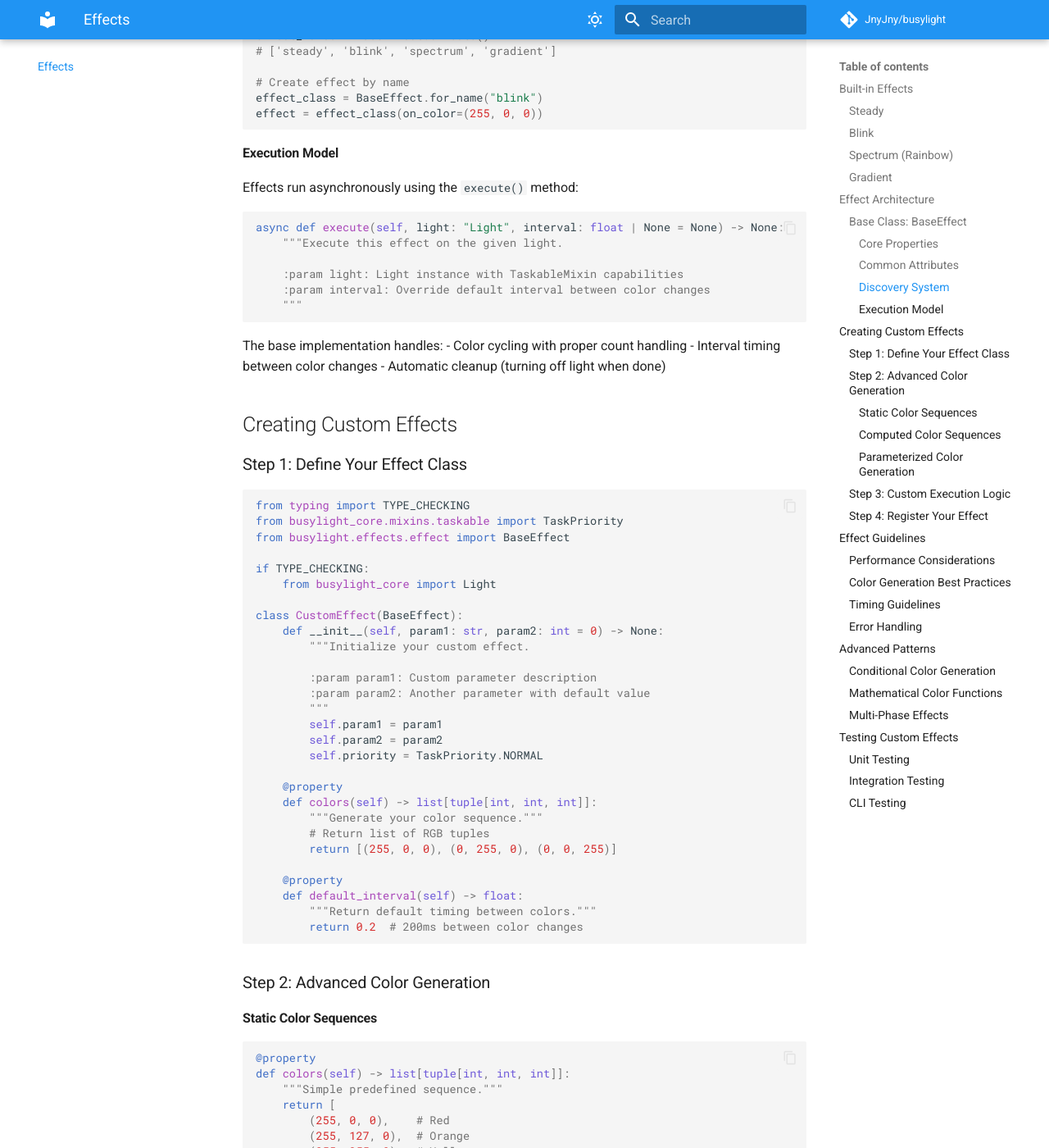
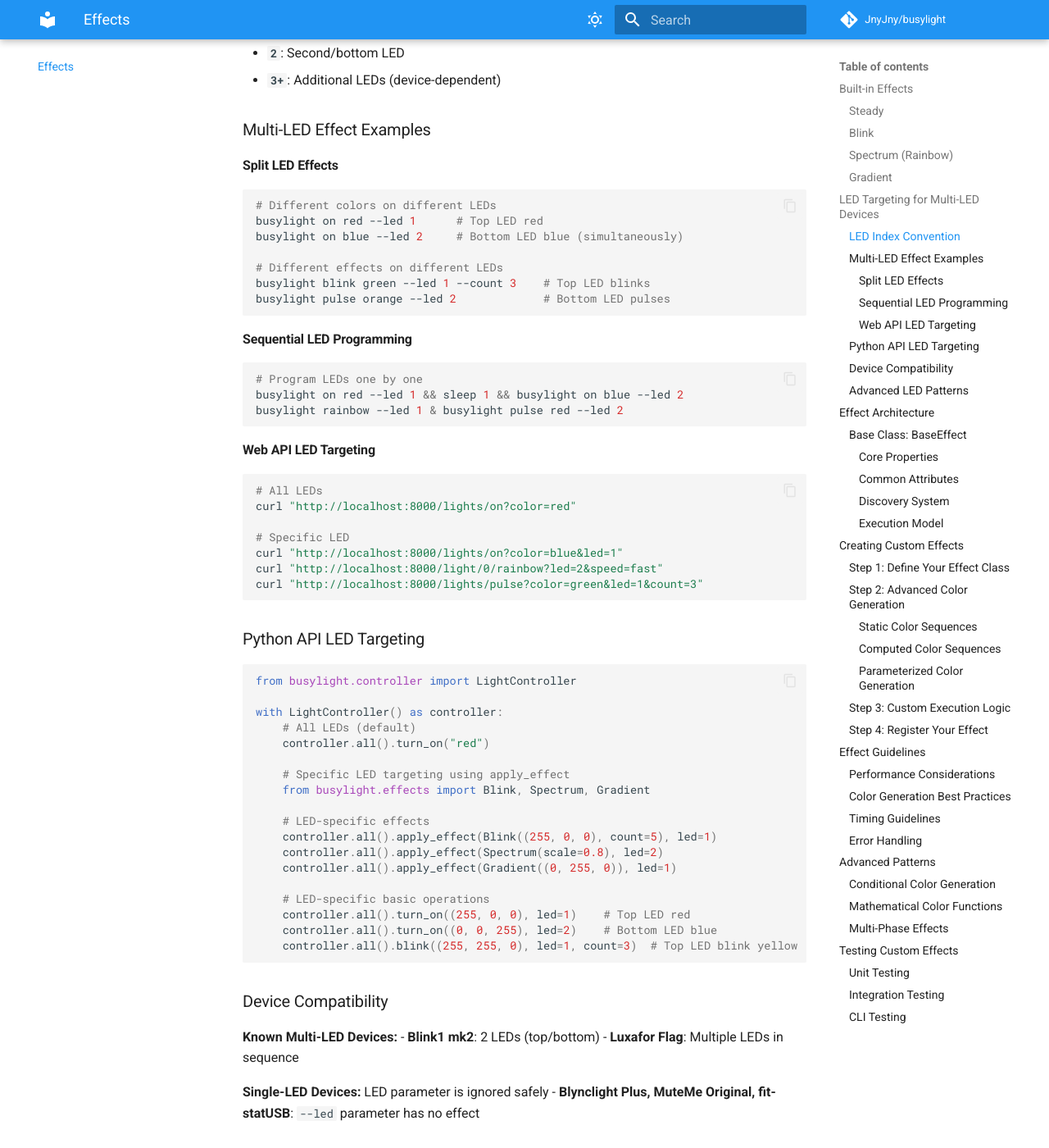
Before and after one commit to JnyJny/busylight, an MkDocs documentation site: the page built from docs/effects.md, in a window 1280 px wide and 1400 px high, scrolled down 2850 px. Shown: the whole window at 82% size. Built offline with MkDocs 1.6.1 and Material for MkDocs 9.7.7, drawn with Linux system fonts in a browser that asks for light colours; comment, search, counter and statistics services are not loaded; the version menu is left out; some of the changed text lies outside the part shown.

````diff
--- /dev/null
+++ b/docs/contributing/led-aware-effects-migration.md
@@ -0,0 +1,315 @@
+# LED-Aware Effects Migration Guide
+
+This guide helps developers migrate from the previous effects system to the new LED-aware effects system introduced in BusyLight.
+
+## Overview of Changes
+
+The LED-aware effects system allows targeting specific LEDs on multi-LED devices (like Blink1 mk2) while maintaining full backward compatibility with existing code.
+
+### Key Improvements
+
+1. **LED Targeting**: All effects can now target specific LEDs using the `led` parameter
+2. **Unified System**: Removed special-case LED blink implementation - all effects use the same system
+3. **API Consistency**: LED parameter is now available across CLI, Web API, and Python API
+4. **Backward Compatible**: Existing code continues to work without changes
+
+## Migration Scenarios
+
+### 1. Basic Effect Usage (No Changes Required)
+
+**Before and After - Identical:**
+```python
+# These work exactly the same as before
+controller.all().turn_on("red")
+controller.all().blink("blue", count=5)
+controller.all().apply_effect(Spectrum())
+
+# CLI commands unchanged
+busylight on red
+busylight blink blue --count 5
+busylight rainbow
+```
+
+### 2. LED-Specific Operations (New Capability)
+
+**Before:** LED-specific operations were limited to basic on/blink
+```python
+# Old: Only basic operations supported LED parameter
+controller.all().turn_on("red", led=1)
+controller.all().blink("blue", led=2, count=3)
+
+# Effects couldn't target specific LEDs
+controller.all().apply_effect(Spectrum())  # Always all LEDs
+```
+
+**After:** All effects support LED targeting
+```python
+# New: All operations and effects support LED parameter
+controller.all().turn_on("red", led=1)
+controller.all().blink("blue", led=2, count=3)
+
+# Effects can now target specific LEDs
+controller.all().apply_effect(Spectrum(), led=1)
+controller.all().apply_effect(Gradient((255, 0, 0)), led=2)
+```
+
+### 3. CLI Command Enhancements
+
+**Before:** Limited LED support
+```bash
+# Old: Only basic commands had LED support
+busylight on red --led 1
+busylight blink blue --led 2 --count 3
+
+# Effects lacked LED support
+busylight rainbow           # Always all LEDs
+busylight pulse red         # Always all LEDs
+```
+
+**After:** All effects support LED targeting
+```bash
+# Enhanced: All commands support LED targeting
+busylight on red --led 1
+busylight blink blue --led 2 --count 3
+
+# Effects now support LED targeting
+busylight rainbow --led 1
+busylight pulse red --led 2 --count 5
+busylight fli red blue --led 1 --count 3
+```
+
+### 4. Web API Enhancements
+
+**Before:** Limited LED endpoints
+```bash
+# Old: Only basic operations had LED support
+curl "http://localhost:8000/lights/on?color=red&led=1"
+curl "http://localhost:8000/lights/blink?color=blue&led=2"
+
+# Effects lacked LED support
+curl "http://localhost:8000/lights/rainbow"        # Always all LEDs
+curl "http://localhost:8000/lights/pulse?color=red" # Always all LEDs
+```
+
+**After:** All endpoints support LED targeting
+```bash
+# Enhanced: All endpoints support LED parameter
+curl "http://localhost:8000/lights/on?color=red&led=1"
+curl "http://localhost:8000/lights/blink?color=blue&led=2"
+
+# Effects now support LED targeting
+curl "http://localhost:8000/lights/rainbow?led=1"
+curl "http://localhost:8000/lights/pulse?color=red&led=2"
+curl "http://localhost:8000/lights/fli?color_a=red&color_b=blue&led=1"
+```
+
+### 5. Custom Effect Development
+
+**Before:** Effects couldn't handle LED targeting
+```python
+class MyEffect(BaseEffect):
+    async def execute(self, light: "Light", interval: float | None = None) -> None:
+        # Old: No LED parameter support
+        for color in self.colors:
+            light.on(color)  # Always all LEDs
+            await asyncio.sleep(interval or self.default_interval)
+        light.off()  # Always all LEDs
+```
+
+**After:** Effects automatically support LED targeting
+```python
+class MyEffect(BaseEffect):
+    async def execute(self, light: "Light", interval: float | None = None, led: int = 0) -> None:
+        # New: LED parameter automatically supported
+        for color in self.colors:
+            light.on(color, led=led)  # Respects LED targeting
+            await asyncio.sleep(interval or self.default_interval)
+        light.off(led=led)  # Cleans up specific LED
+```
+
+## Breaking Changes
+
+**None!** The migration is fully backward compatible.
+
+### What Doesn't Change
+
+- Existing Python code continues to work unchanged
+- Existing CLI commands work exactly the same
+- Existing Web API calls work exactly the same
+- Default behavior (all LEDs) remains the same
+
+### What's Enhanced
+
+- All effects can now target specific LEDs via `led` parameter
+- More consistent API across all interfaces
+- Better multi-LED device support
+
+## Implementation Details
+
+### Effect System Changes
+
+**Unified Architecture:** The new system eliminates the special-case LED blink implementation:
+
+```python
+# Before: Two different code paths
+if led == 0:
+    effect = Effects.for_name("blink")(color, count=count)
+    return self.apply_effect(effect, interval=speed_obj.duty_cycle)
+else:
+    return self._apply_led_blink(color, count, speed_obj.duty_cycle, led)
+
+# After: Single unified path
+effect = Effects.for_name("blink")(color, count=count)
+return self.apply_effect(effect, interval=speed_obj.duty_cycle, led=led)
+```
+
+**BaseEffect Enhancement:** The execute method now includes LED parameter:
+
+```python
+async def execute(self, light: "Light", interval: float | None = None, led: int = 0) -> None:
+    # LED parameter is now part of the core effect interface
+    for color in color_iterator:
+        light.on(color, led=led)  # LED targeting built-in
+        await asyncio.sleep(sleep_interval)
+```
+
+### API Signature Changes
+
+All apply_effect methods now accept LED parameter:
+
+```python
+# Controller
+def apply_effect(self, effect, duration=None, interval=None, led=0) -> LightSelection
+
+# BusyLightAPI
+async def apply_effect(self, effect, light_id=None, led=0) -> None
+```
+
+## Migration Checklist
+
+### For Users
+- [ ] **No action required** - existing code continues to work
+- [ ] **Optional**: Add `--led` parameter to CLI commands for multi-LED targeting
+- [ ] **Optional**: Add `led` parameter to Web API calls for LED-specific effects
+
+### For Developers
+- [ ] **No action required** - existing Python code continues to work
+- [ ] **Recommended**: Update custom effects to accept `led` parameter in execute method
+- [ ] **Optional**: Enhance applications to support multi-LED targeting
+
+### For Custom Effect Authors
+- [ ] **Update execute signature** to include `led: int = 0` parameter
+- [ ] **Pass LED parameter** to `light.on()` and `light.off()` calls
+- [ ] **Test with multi-LED devices** if available
+
+## Examples
+
+### Simple Migration Example
+
+**Before:**
+```python
+# Your existing code
+with LightController() as controller:
+    controller.all().turn_on("red")
+    controller.all().apply_effect(Spectrum())
+```
+
+**After (unchanged - still works):**
+```python
+# Same code works exactly the same
+with LightController() as controller:
+    controller.all().turn_on("red")
+    controller.all().apply_effect(Spectrum())
+```
+
+**Enhanced (new capability):**
+```python
+# New LED targeting capabilities
+with LightController() as controller:
+    controller.all().turn_on("red", led=1)      # Top LED red
+    controller.all().apply_effect(Spectrum(), led=2)  # Bottom LED rainbow
+```
+
+### Custom Effect Migration
+
+**Before:**
+```python
+class BlinkingGradient(BaseEffect):
+    def __init__(self, color):
+        self.color = color
+        self.priority = TaskPriority.NORMAL
+
+    @property
+    def colors(self):
+        return [self.color, (0, 0, 0)]  # Color + black
+
+    @property
+    def default_interval(self):
+        return 0.5
+```
+
+**After (LED-aware):**
+```python
+class BlinkingGradient(BaseEffect):
+    def __init__(self, color):
+        self.color = color
+        self.priority = TaskPriority.NORMAL
+
+    @property
+    def colors(self):
+        return [self.color, (0, 0, 0)]  # Color + black
+
+    @property
+    def default_interval(self):
+        return 0.5
+
+    # Optional: Custom execute method with LED support
+    async def execute(self, light: "Light", interval: float | None = None, led: int = 0) -> None:
+        """Custom execution with LED awareness."""
+        try:
+            for color in self.colors:
+                light.on(color, led=led)  # Pass LED parameter
+                await asyncio.sleep(interval or self.default_interval)
+        finally:
+            light.off(led=led)  # Clean up specific LED
+```
+
+## Testing
+
+### Backward Compatibility Tests
+
+All existing functionality is tested to ensure no regressions:
+
+```python
+# These tests pass with both old and new systems
+def test_backward_compatibility():
+    effect = Steady((255, 0, 0))
+    mock_light = Mock()
+
+    # Old usage still works
+    asyncio.run(effect.execute(mock_light))
+    mock_light.on.assert_called_with((255, 0, 0), led=0)
+```
+
+### New LED Functionality Tests
+
+```python
+def test_led_targeting():
+    effect = Steady((255, 0, 0))
+    mock_light = Mock()
+
+    # New LED targeting works
+    asyncio.run(effect.execute(mock_light, led=1))
+    mock_light.on.assert_called_with((255, 0, 0), led=1)
+```
+
+## Support
+
+If you encounter any issues during migration:
+
+1. **Backward Compatibility**: All existing code should work unchanged
+2. **New Features**: LED targeting is additive - use `led` parameter when needed
+3. **Documentation**: Updated examples show both old and new usage patterns
+4. **Testing**: Comprehensive test suite ensures reliability
+
+The LED-aware effects system enhances BusyLight's capabilities while maintaining full compatibility with existing code and usage patterns.
--- a/docs/effects.md
+++ b/docs/effects.md
@@ -21,9 +21,14 @@ from busylight.effects import Steady
 effect = Steady(color=(255, 0, 0))
 ```
 
-**CLI Example:**
+**CLI Examples:**
 ```bash
+# All LEDs
 busylight on red
+
+# Target specific LED (for multi-LED devices)
+busylight on red --led 1    # First/top LED only
+busylight on blue --led 2   # Second/bottom LED only
 ```
 
 ### Blink
@@ -47,9 +52,14 @@ effect = Blink(
 )
 ```
 
-**CLI Example:**
+**CLI Examples:**
 ```bash
+# Blink all LEDs
 busylight blink red --count 5
+
+# Target specific LED for blinking
+busylight blink yellow --led 1 --count 3   # Top LED only
+busylight blink blue --led 2               # Bottom LED infinite
 ```
 
 ### Spectrum (Rainbow)
@@ -73,9 +83,14 @@ from busylight.effects import Spectrum
 effect = Spectrum(scale=0.8, steps=32, count=3)
 ```
 
-**CLI Example:**
+**CLI Examples:**
 ```bash
+# Rainbow on all LEDs
 busylight rainbow --count 3
+
+# Target specific LED for rainbow effect
+busylight rainbow --led 1 --speed fast     # Top LED only
+busylight rainbow --led 2 --count 1        # Bottom LED, one cycle
 ```
 
 ### Gradient
@@ -100,9 +115,108 @@ effect = Gradient(
 )
 ```
 
-**CLI Example:**
+**CLI Examples:**
 ```bash
+# Pulse all LEDs
 busylight pulse blue --count 2
+
+# Target specific LED for pulsing
+busylight pulse green --led 1 --speed slow   # Top LED only
+busylight pulse red --led 2 --count 5        # Bottom LED, 5 pulses
+```
+
+## LED Targeting for Multi-LED Devices
+
+BusyLight supports devices with multiple LEDs (like Blink1 mk2) through LED targeting. All effects can be applied to specific LEDs using the `--led` parameter.
+
+### LED Index Convention
+
+- **`0`**: All LEDs (default behavior)
+- **`1`**: First/top LED
+- **`2`**: Second/bottom LED
+- **`3+`**: Additional LEDs (device-dependent)
+
+### Multi-LED Effect Examples
+
+#### Split LED Effects
+```bash
+# Different colors on different LEDs
+busylight on red --led 1      # Top LED red
+busylight on blue --led 2     # Bottom LED blue (simultaneously)
+
+# Different effects on different LEDs
+busylight blink green --led 1 --count 3    # Top LED blinks
+busylight pulse orange --led 2             # Bottom LED pulses
+```
+
+#### Sequential LED Programming
+```bash
+# Program LEDs one by one
+busylight on red --led 1 && sleep 1 && busylight on blue --led 2
+busylight rainbow --led 1 & busylight pulse red --led 2
+```
+
+#### Web API LED Targeting
+```bash
+# All LEDs
+curl "http://localhost:8000/lights/on?color=red"
+
+# Specific LED
+curl "http://localhost:8000/lights/on?color=blue&led=1"
+curl "http://localhost:8000/light/0/rainbow?led=2&speed=fast"
+curl "http://localhost:8000/lights/pulse?color=green&led=1&count=3"
+```
+
+### Python API LED Targeting
+
+```python
+from busylight.controller import LightController
+
+with LightController() as controller:
+    # All LEDs (default)
+    controller.all().turn_on("red")
+
+    # Specific LED targeting using apply_effect
+    from busylight.effects import Blink, Spectrum, Gradient
+
+    # LED-specific effects
+    controller.all().apply_effect(Blink((255, 0, 0), count=5), led=1)
+    controller.all().apply_effect(Spectrum(scale=0.8), led=2)
+    controller.all().apply_effect(Gradient((0, 255, 0)), led=1)
+
+    # LED-specific basic operations
+    controller.all().turn_on((255, 0, 0), led=1)    # Top LED red
+    controller.all().turn_on((0, 0, 255), led=2)    # Bottom LED blue
+    controller.all().blink((255, 255, 0), led=1, count=3)  # Top LED blink yellow
+```
+
+### Device Compatibility
+
+**Known Multi-LED Devices:**
+- **Blink1 mk2**: 2 LEDs (top/bottom)
+- **Luxafor Flag**: Multiple LEDs in sequence
+
+**Single-LED Devices:** LED parameter is ignored safely
+- **Blynclight Plus, MuteMe Original, fit-statUSB**: `--led` parameter has no effect
+
+### Advanced LED Patterns
+
+```python
+# Create complex multi-LED effects
+async def multi_led_pattern():
+    controller = LightController()
+
+    # Alternating pattern
+    controller.all().apply_effect(Blink((255, 0, 0)), led=1)  # Top red blink
+    await asyncio.sleep(0.5)
+    controller.all().apply_effect(Blink((0, 255, 0)), led=2)  # Bottom green blink
+
+    # Synchronized different effects
+    tasks = [
+        controller.all().apply_effect(Spectrum(), led=1),      # Top rainbow
+        controller.all().apply_effect(Gradient((255, 0, 0)), led=2)  # Bottom pulse
+    ]
+    await asyncio.gather(*tasks)
 ```
 
 ## Effect Architecture
@@ -159,6 +273,7 @@ async def execute(self, light: "Light", interval: float | None = None) -> None:
 The base implementation handles:
 - Color cycling with proper count handling
 - Interval timing between color changes
+- LED targeting for multi-LED devices
 - Automatic cleanup (turning off light when done)
 
 ## Creating Custom Effects
@@ -275,11 +390,11 @@ For advanced effects, override the `execute()` method:
 
 ```python
 class CustomTimingEffect(BaseEffect):
-    async def execute(self, light: "Light", interval: float | None = None) -> None:
-        """Custom execution with variable timing."""
+    async def execute(self, light: "Light", interval: float | None = None, led: int = 0) -> None:
+        """Custom execution with variable timing and LED support."""
         try:
             for i, color in enumerate(self.colors):
-                light.on(color)
+                light.on(color, led=led)  # Pass LED parameter
 
                 # Variable timing based on position
                 if i < len(self.colors) // 2:
@@ -288,7 +403,7 @@ class CustomTimingEffect(BaseEffect):
                     await asyncio.sleep(0.5)  # Slow second half
 
         finally:
-            light.off()
+            light.off(led=led)  # Clean up specific LED
 ```
 
 ### Step 4: Register Your Effect
--- a/mkdocs.yml
+++ b/mkdocs.yml
@@ -68,6 +68,7 @@ nav:
   - Contributing:
     - Overview: contributing.md
     - Migration Guide: contributing/migration-guide.md
+    - LED-Aware Effects Migration: contributing/led-aware-effects-migration.md
     - Architecture Decisions: contributing/architecture-decisions.md
 
 extra:
````
Also changed, not shown: README.md (+8 -2 lines), docs/cli/examples.md (+47 -0 lines), 8 other files.
